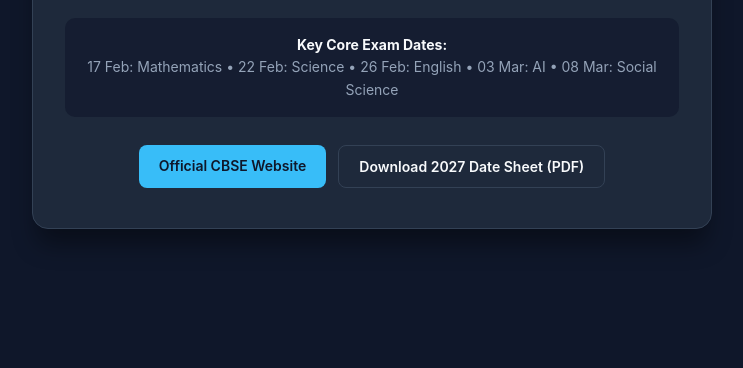
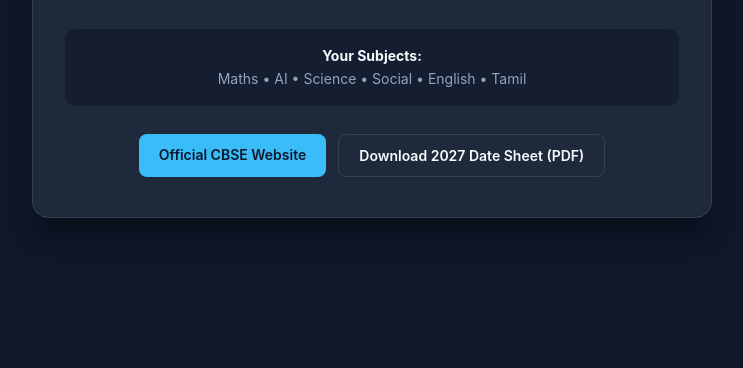
Before and after one commit to cyber-netizen-code/cbse-2027-countdown, a plain HTML site: page index.html in a window 1280 px wide. Shown: the part 432-800 px from the top of the page, without its empty margins (268-1011 px from the left). Drawn offline with Linux system fonts and the light colour scheme.

Commit message:
Update exam dates to subject list in index.html

```diff
--- a/index.html
+++ b/index.html
@@ -175,8 +175,8 @@
     </div>
 
     <div class="schedule-note">
-      <strong>Key Core Exam Dates:</strong><br />
-      17 Feb: Mathematics &bull; 22 Feb: Science &bull; 26 Feb: English &bull; 03 Mar: AI &bull; 08 Mar: Social Science
+      <strong>Your Subjects:</strong><br />
+      Maths &bull; AI &bull; Science &bull; Social &bull; English &bull; Tamil
     </div>
 
     <div class="btn-group">
```
